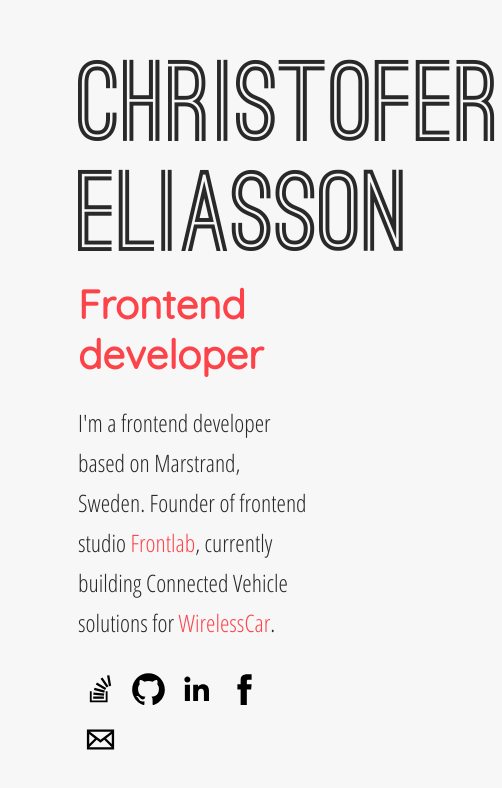
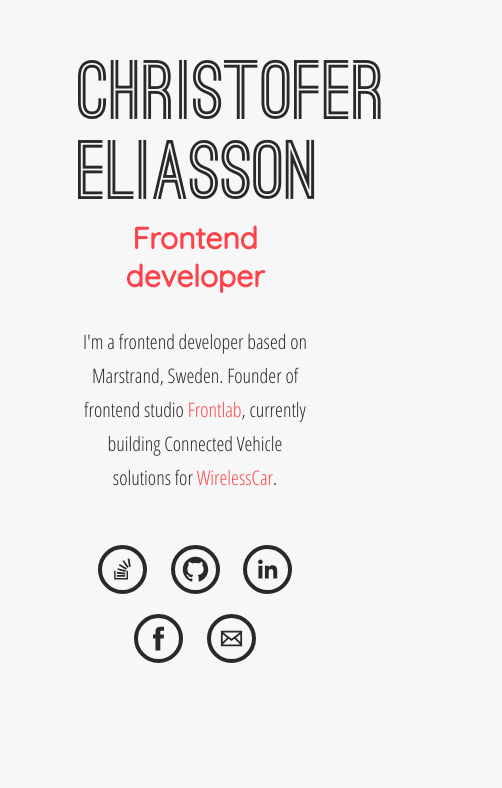
Before and after one commit to c-eliasson/c-eliasson, a plain HTML site: page index.html in a window 390 px wide. Shown: the whole page, 502 px wide, since content can reach past the window. Drawn offline with Linux system fonts and the light colour scheme.

Commit message:
Improved styling

```diff
--- a/stylesheet.css
+++ b/stylesheet.css
@@ -13,6 +13,7 @@ body {
     font-family: 'Open Sans Condensed', sans-serif;
     margin: 0;
     padding: 0;
+    text-align: center;
 }
 
 h1 {
@@ -25,7 +26,7 @@ h2 {
     color: #FC4349;
     font-family: 'Quicksand', sans-serif;
     font-size: 40px;
-    margin: 0;
+    margin: 0 0 30px;
 }
 
 a {
@@ -35,23 +36,73 @@ a {
 
 main {
     width: 60%;
-    margin: 15% auto 0;
+    margin: 15% auto 15%;
 }
 
 .presentation {
     font-size: 24px;
     line-height: 40px;
+    margin: 10px auto;
+    max-width: 700px;
 }
 
 .social {
     list-style-type: none;
     padding: 0;
+    margin-top: 50px;
 }
 
 .social li {
     display: inline-block;
+    margin: 0 10px 20px;
 }
 
 .social svg {
-    height: 45px;
+    height: 40px;
+    fill: #292929;
+    transition: fill 0.3s ease-out;
 }
+
+.social .icon {
+    content: ' ';
+    display: block;
+    height: 40px;
+    border-radius: 50%;
+    position: initial;
+    padding: 3px;
+    width: 40px;
+    border: 4px solid #292929;
+    transition: border 0.3s ease-out;
+}
+
+.social .icon:hover {
+    border-color: #FC4349;
+}
+
+.social .icon:hover svg {
+    fill: #FC4349;
+}
+
+@media (max-width: 650px) {
+    h1 {
+        font-size: 80px;
+    }
+
+    h2 {
+        font-size: 30px;
+    }
+
+    .presentation {
+        font-size: 20px;
+        line-height: 34px;
+    }
+
+    .social svg {
+        height: 35px;
+    }
+
+    .social .icon {
+        height: 35px;
+        width: 35px;
+    }
+}
```
